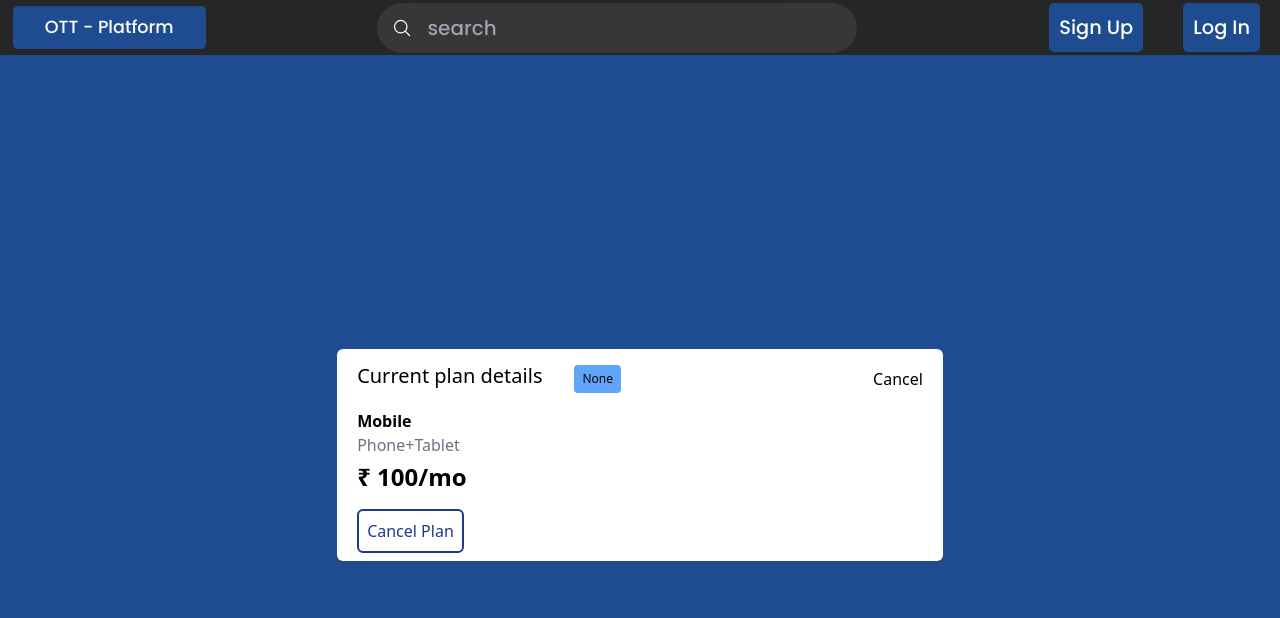
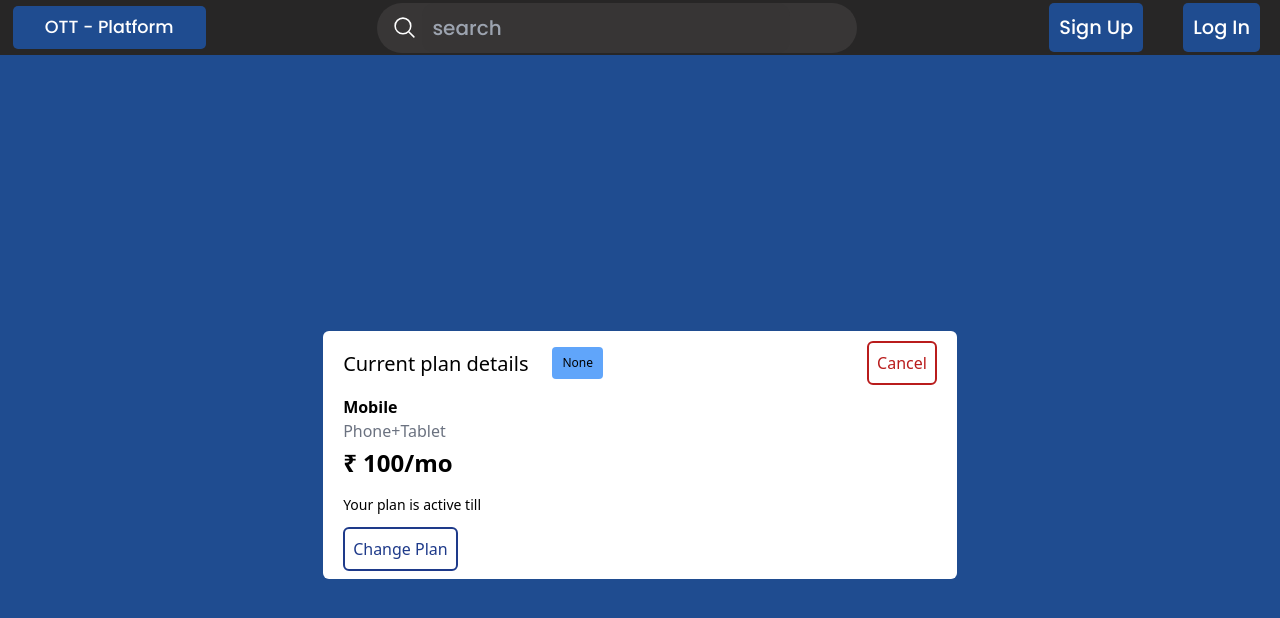
Before and after one commit to alucard53/OTT-Website, a Nuxt app: page /dashb in a window 1280 px wide. Shown: the top 618 px of the page. Built offline with nearby package versions, Linux system fonts and the light colour scheme.

Commit message:
subscription dashboard frontend completed

```diff
--- /dev/null
+++ b/components/CancelConfirm.vue
@@ -0,0 +1,61 @@
+<template>
+    <div id="popup" class="flex w-full items-center justify-center  min-h-screen fixed backdrop-blur-sm">
+        <div class="flex flex-col items-center h-52 w-1/3 p-6 bg-white rounded-md">
+            <span class="h-fit text-lg font-bold mb-2">Are you sure you want to cancel your subscription?</span>
+            <span class="">
+                This is irreversible and no refunds will be provided. You will lose your subscription
+                privileges immediately.
+            </span>
+            <div class="h-2/3 flex items-end">
+                <button class="border-solid border-2 bg-red-600 text-white font-semibold rounded-md p-2 w-fit"
+                    @click="cancelSub">
+                    Cancel
+                </button>
+            </div>
+        </div>
+    </div>
+</template>
+
+<script>
+import { userStore } from '~/stores/userStore'
+
+export default {
+    props: ['jwt'],
+
+    setup(props) {
+        console.log(props)
+    },
+
+    mounted() {
+        this.store = userStore()
+        const popupElement = document.getElementById("popup")
+        console.log(popupElement)
+        popupElement.addEventListener("click", (event) => {
+            if (popupElement === event.target) {
+                this.$emit("close_popup")
+            }
+        }, false)
+    },
+
+    data() {
+        return
+    },
+
+    methods: {
+        async cancelSub() {
+            try {
+                const res = await fetch("http://localhost:6969/cancelSub", {
+                    headers: {
+                        "Authorization": `Bearer ${this.store.user.token}`
+                    },
+                    method: "GET",
+                })
+            } catch (e) {
+                console.log(e)
+            }
+        }
+    }
+}
+</script>
+
+<style scoped></style>
--- a/components/NavbarComponent.vue
+++ b/components/NavbarComponent.vue
@@ -157,8 +157,8 @@ button {
 }
 
 .navContainer .search svg {
-  width: 1lh;
-  height: 1lh;
+  width: 35px;
+  height: 35px;
   color: white;
   position: relative;
   align-items: center;
--- a/pages/dashb.vue
+++ b/pages/dashb.vue
@@ -4,18 +4,23 @@
     <div class="flex flex-col bg-white rounded-md">
       <div class="flex flex-row">
         <div class="flex align-middle px-5 justify-start items-center">
-          <span class="mb-2 text-xl font-medium leading-tight">
+          <span class="text-xl font-medium leading-tight">
             Current plan details
           </span>
         </div>
         <div class="flex justify-start">
-          <button type="button"
-            class="inline-block rounded bg-primary mx-3 my-4 px-2 pb-1.5 pt-1.5 text-xs font-medium bg-blue-400">
+          <span class="inline-block rounded bg-primary mx-1 my-4 px-2.5 py-2 text-xs font-medium bg-blue-400 ">
             {{ substate }}
-          </button>
+          </span>
           <div class="flex w-3/6 ml-60 mr-5 justify-end items-center">
-            <span>Cancel</span>
+            <button class="border-solid border-2 border-red-700 rounded-md text-red-700 px-2 py-2 ml-5 hover:bg-gray-200"
+              @click="openCancel = true">
+              Cancel
+            </button>
           </div>
+          <Teleport to="body">
+            <CancelConfirm v-if="openCancel" :jwt="token" @close_popup="openCancel = false" />
+          </Teleport>
         </div>
       </div>
       <div class="flex flex-row">
@@ -29,9 +34,13 @@
       <div class="flex flex-row font-bold text-2xl ml-5 mb-4">
         ₹ {{ price }}
       </div>
-      <div class="flex flex-row ml-5 mb-2">
-        <button class="border-solid border-2 border-blue-900 rounded-md text-blue-900 px-2 py-2">
-          Cancel Plan
+      <div class="ml-5 mb-1 text-sm">
+        Your plan is active till
+        <span class="text-blue-900">{{ startDate }}</span>
+      </div>
+      <div class="flex flex-row my-2">
+        <button class="border-solid border-2 border-blue-900 rounded-md text-blue-900 px-2 py-2 ml-5 hover:bg-gray-100">
+          Change Plan
         </button>
       </div>
     </div>
@@ -41,19 +50,23 @@
 <script>
 import { userStore } from "~/stores/userStore";
 
+import CancelConfirm from "~/components/CancelConfirm.vue";
+
 export default {
   async mounted() {
-    this.store = userStore();
-    this.substate = this.store.user.substate;
-    this.plan = this.store.plans[this.store.user.plan];
-    this.billing = this.store.billing[this.store.user.billing];
+    const store = userStore();
+    this.substate = store.user.substate;
+    this.plan = store.plans[store.user.plan];
+    this.billing = store.billing[store.user.billing];
     this.price =
-      this.store.prices[this.store.user.billing][this.store.user.plan].toString() +
+      store.prices[store.user.billing][store.user.plan].toString() +
       (this.billing === "Monthly" ? "/mo" : "/yr");
     this.devices = "";
-    this.store.devices[this.store.user.plan].forEach((element) => {
+    store.devices[store.user.plan].forEach((element) => {
       this.devices += element + "+";
     });
+    this.startDate = store.user.startDate.substring(0, 10);
+    this.token = store.user.token
   },
   data() {
     return {
@@ -62,8 +75,17 @@ export default {
       billing: "",
       devices: "",
       price: 0,
+      startDate: "",
+      openCancel: false,
+      blurPage: "",
+      token: {},
     };
   },
+  methods: {
+    openPopup() {
+      setTimeout(() => this.openCancel = true, 100)
+    }
+  }
 };
 </script>
 
@@ -80,6 +102,10 @@ export default {
   background-color: white;
   border-radius: 12px;
   margin: 0% 36%;
+}
+
+.blurPage {
+  filter: blur(5px);
 }
 
 .hcontainer {
--- a/stores/userStore.js
+++ b/stores/userStore.js
@@ -14,7 +14,7 @@ export const userStore = defineStore("userStore", {
       token: "",
       substate: "None",
       billing: 0,
-      startData: "",
+      startDate: "",
     };
 
     return {
@@ -48,7 +48,7 @@ export const userStore = defineStore("userStore", {
           token: "",
           substate: "None",
           billing: 0,
-          startData: "",
+          startDate: "",
         }
         return
       }
@@ -60,6 +60,7 @@ export const userStore = defineStore("userStore", {
       this.user.token = newUser.token;
       this.user.plan = newUser.plan;
       this.user.substate = newUser.substate;
+      this.user.startDate = newUser.startDate;
       this.user.billing = newUser.billing;
     },
   },
```
